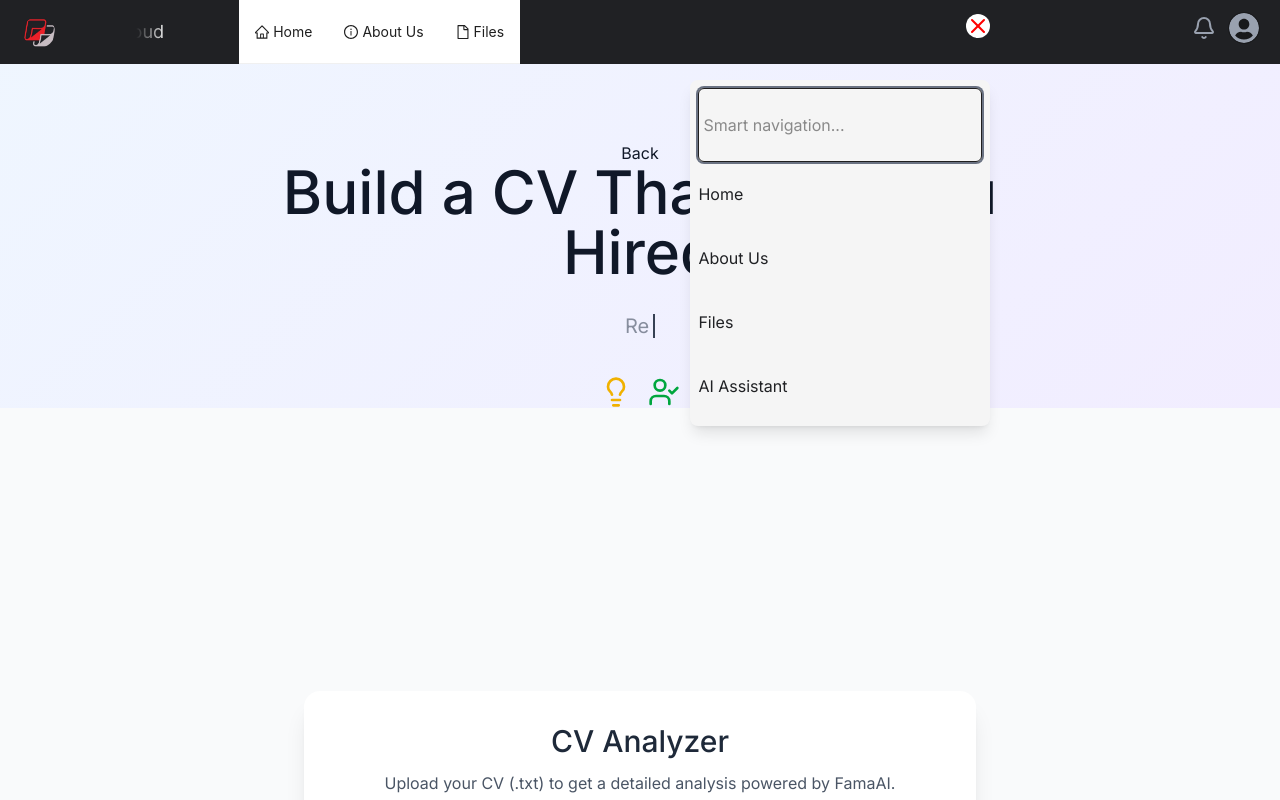
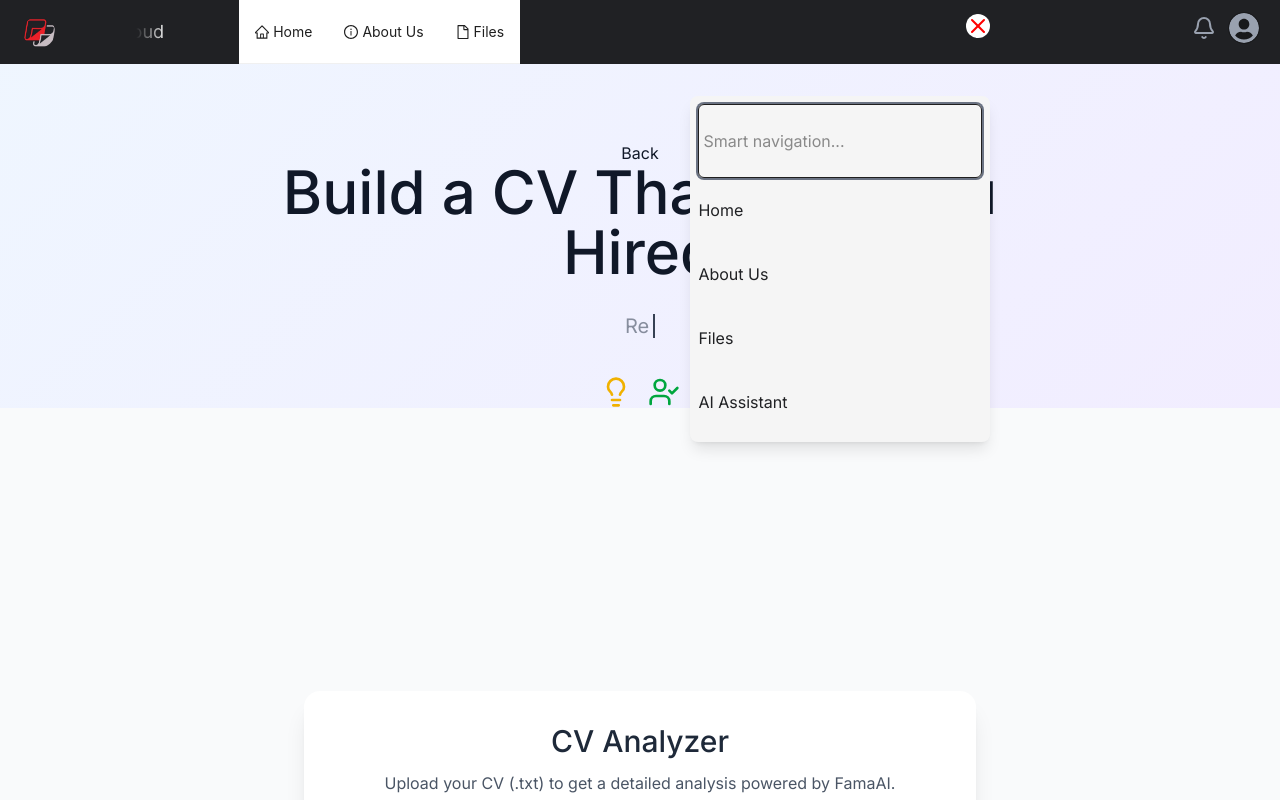
Before and after one commit to Ymffuture/Filebank, a React (Vite) app in the folder filebank-frontend/: page /cv in a window 1280 px wide. Both pictures are taken after a click on the button "Toggle search". Shown: the top 800 px of the page. Built offline with nearby package versions, Linux system fonts and the light colour scheme.

Commit message:
Update SearchBar.jsx

```diff
--- a/filebank-frontend/src/components/SearchBar.jsx
+++ b/filebank-frontend/src/components/SearchBar.jsx
@@ -11,8 +11,7 @@ const links = [
   { name: "Change Plan", url: "/change-plan" },
   { name: "Blog", url: "/blog" },
   { name: "Dashboard", url: "/dashboard" },
-  { name: "Login", url: "/login" },
-  { name: "Register", url: "/register" },
+
   { name: "Profile", url: "/profile" },
   { name: "Settings", url: "/settings" },
   { name: "Support", url: "/support" },
@@ -108,7 +107,7 @@ const SearchBar = () => {
             animate={{ opacity: 1, y: 0 }}
             exit={{ opacity: 0, y: -10 }}
             transition={{ duration: 0.2 }}
-            className="absolute right-2 mt-4 w-75 bg-[whitesmoke] shadow-lg rounded-lg p-2 z-50"
+            className="absolute right-2 mt-8 w-75 bg-[whitesmoke] shadow-lg rounded-lg p-2 z-[999999]"
           >
             {/* Input */}
             <input
```
